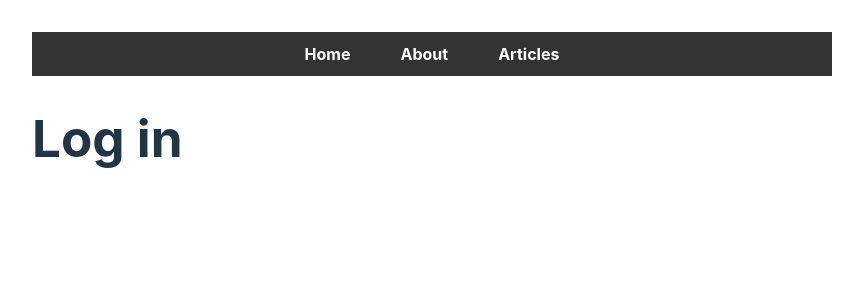
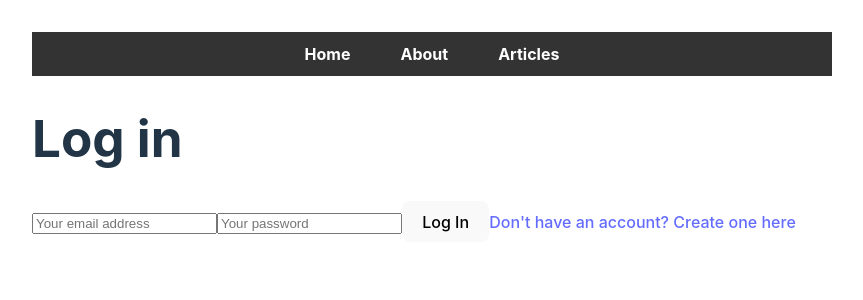
Before and after one commit to nguyenfrancis6/blog-site, a React (Vite) app in the folder front-end/: page /login in a window 1280 px wide. Shown: the top 300 px of the page, without its empty margins (208-1071 px from the left). Built offline with nearby package versions, Linux system fonts and the light colour scheme.

Commit message:
login page implementation

```diff
--- a/front-end/src/pages/LoginPage.jsx
+++ b/front-end/src/pages/LoginPage.jsx
@@ -1,9 +1,42 @@
-import React from 'react'
+import { useState } from "react";
+import { Link, useNavigate } from "react-router-dom";
+import { getAuth, signInWithEmailAndPassword } from "firebase/auth";
 
 const LoginPage = () => {
+  const [email, setEmail] = useState("");
+  const [password, setPassword] = useState("");
+  const [error, setError] = useState('');
+
+  const navigate = useNavigate();
+
+  async function logIn() {
+    try {
+      await signInWithEmailAndPassword(getAuth(), email, password);
+      navigate('/articles');
+    } catch (e) {
+      setError(e.message);
+    }
+  }
+
   return (
-    <h1>Log in</h1>
-  )
-}
+    <>
+      <h1>Log in</h1>
+      {error && <p>{error}</p>}
+      <input
+        placeholder="Your email address"
+        value={email}
+        onChange={(e) => setEmail(e.target.value)}
+      />
+      <input
+        placeholder="Your password"
+        type="password"
+        value={password}
+        onChange={(e) => setPassword(e.target.value)}
+      />
+      <button onClick={logIn}>Log In</button>
+      <Link to='/create-account'>Don't have an account? Create one here</Link>
+    </>
+  );
+};
 
-export default LoginPage
+export default LoginPage;
```
